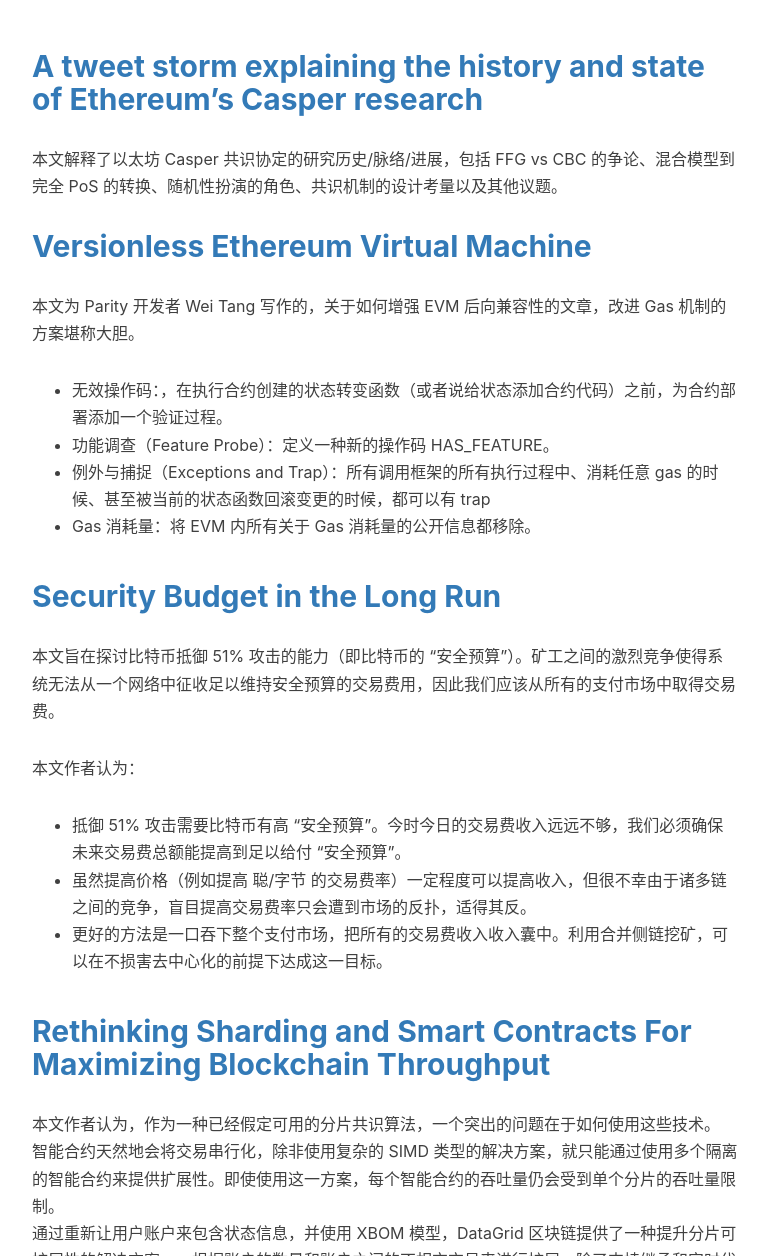
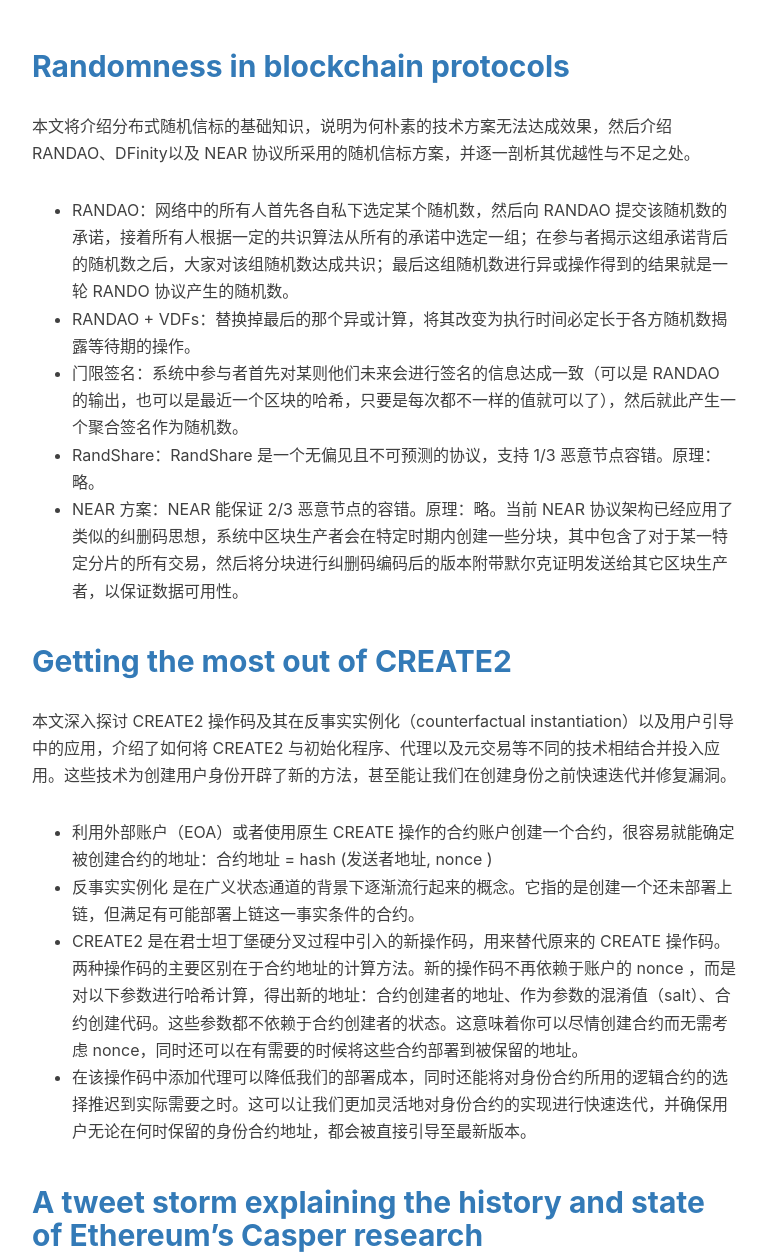
Before and after one commit to hello2mao/hello2mao.github.io, a Jekyll site: the page built from _posts/2019-08-11-what's-new-in-blockchain.md, in a window 1280 px wide and 1400 px high, scrolled down 379 px. Shown: the part 144-1400 px from the top of the window, without its empty margins (233-1000 px from the left). Built offline with Jekyll 4.4.1, drawn with Linux system fonts in a browser that asks for light colours; nearby versions of some CDN libraries; comment, search, counter and statistics services are not loaded.

Commit message:
Lazy push: 2019年 9月22日 星期日 09时51分11秒 CST

```diff
--- a/_posts/2019-08-11-what's-new-in-blockchain.md
+++ b/_posts/2019-08-11-what's-new-in-blockchain.md
@@ -8,6 +8,25 @@
 tags:
     - blockchain
 ---
+
+## [Randomness in blockchain protocols](https://nearprotocol.com/blog/randomness-in-blockchain-protocols/)
+
+本文将介绍分布式随机信标的基础知识，说明为何朴素的技术方案无法达成效果，然后介绍 RANDAO、DFinity以及 NEAR 协议所采用的随机信标方案，并逐一剖析其优越性与不足之处。
+
+- RANDAO：网络中的所有人首先各自私下选定某个随机数，然后向 RANDAO 提交该随机数的承诺，接着所有人根据一定的共识算法从所有的承诺中选定一组；在参与者揭示这组承诺背后的随机数之后，大家对该组随机数达成共识；最后这组随机数进行异或操作得到的结果就是一轮 RANDO 协议产生的随机数。
+- RANDAO + VDFs：替换掉最后的那个异或计算，将其改变为执行时间必定长于各方随机数揭露等待期的操作。
+- 门限签名：系统中参与者首先对某则他们未来会进行签名的信息达成一致（可以是 RANDAO 的输出，也可以是最近一个区块的哈希，只要是每次都不一样的值就可以了），然后就此产生一个聚合签名作为随机数。
+- RandShare：RandShare 是一个无偏见且不可预测的协议，支持 1/3 恶意节点容错。原理：略。
+- NEAR 方案：NEAR 能保证 2/3 恶意节点的容错。原理：略。当前 NEAR 协议架构已经应用了类似的纠删码思想，系统中区块生产者会在特定时期内创建一些分块，其中包含了对于某一特定分片的所有交易，然后将分块进行纠删码编码后的版本附带默尔克证明发送给其它区块生产者，以保证数据可用性。
+
+## [Getting the most out of CREATE2](https://blog.openzeppelin.com/getting-the-most-out-of-create2/)
+
+本文深入探讨 CREATE2 操作码及其在反事实实例化（counterfactual instantiation）以及用户引导中的应用，介绍了如何将 CREATE2 与初始化程序、代理以及元交易等不同的技术相结合并投入应用。这些技术为创建用户身份开辟了新的方法，甚至能让我们在创建身份之前快速迭代并修复漏洞。
+
+- 利用外部账户（EOA）或者使用原生 CREATE 操作的合约账户创建一个合约，很容易就能确定被创建合约的地址：合约地址 = hash (发送者地址, nonce )
+- 反事实实例化 是在广义状态通道的背景下逐渐流行起来的概念。它指的是创建一个还未部署上链，但满足有可能部署上链这一事实条件的合约。
+- CREATE2 是在君士坦丁堡硬分叉过程中引入的新操作码，用来替代原来的 CREATE 操作码。两种操作码的主要区别在于合约地址的计算方法。新的操作码不再依赖于账户的 nonce ，而是对以下参数进行哈希计算，得出新的地址：合约创建者的地址、作为参数的混淆值（salt）、合约创建代码。这些参数都不依赖于合约创建者的状态。这意味着你可以尽情创建合约而无需考虑 nonce，同时还可以在有需要的时候将这些合约部署到被保留的地址。
+- 在该操作码中添加代理可以降低我们的部署成本，同时还能将对身份合约所用的逻辑合约的选择推迟到实际需要之时。这可以让我们更加灵活地对身份合约的实现进行快速迭代，并确保用户无论在何时保留的身份合约地址，都会被直接引导至最新版本。
 
 ## [A tweet storm explaining the history and state of Ethereum’s Casper research](https://medium.com/taipei-ethereum-meetup/history-and-state-of-ethereums-casper-research-85e8fba26002)
 
```
